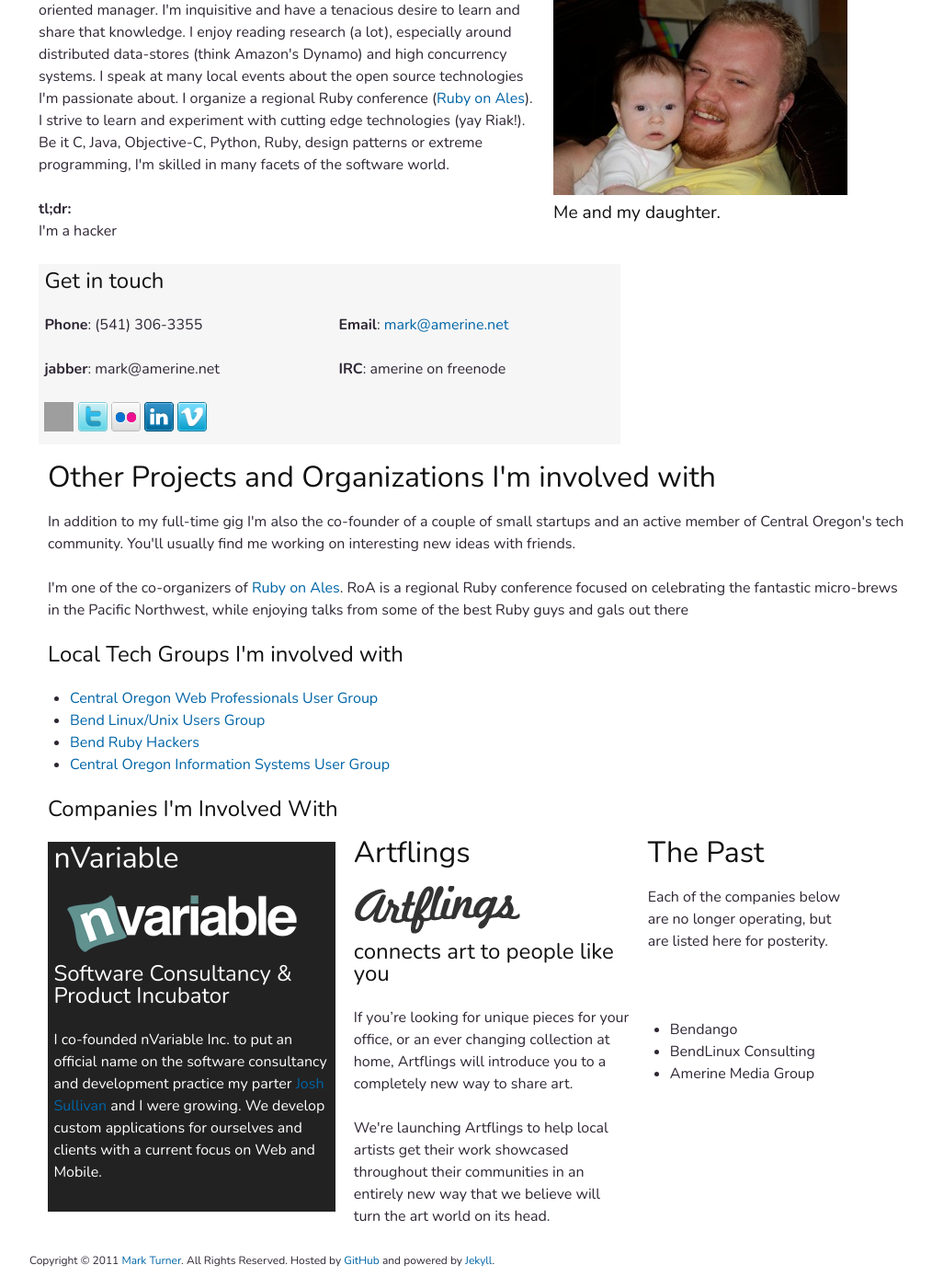
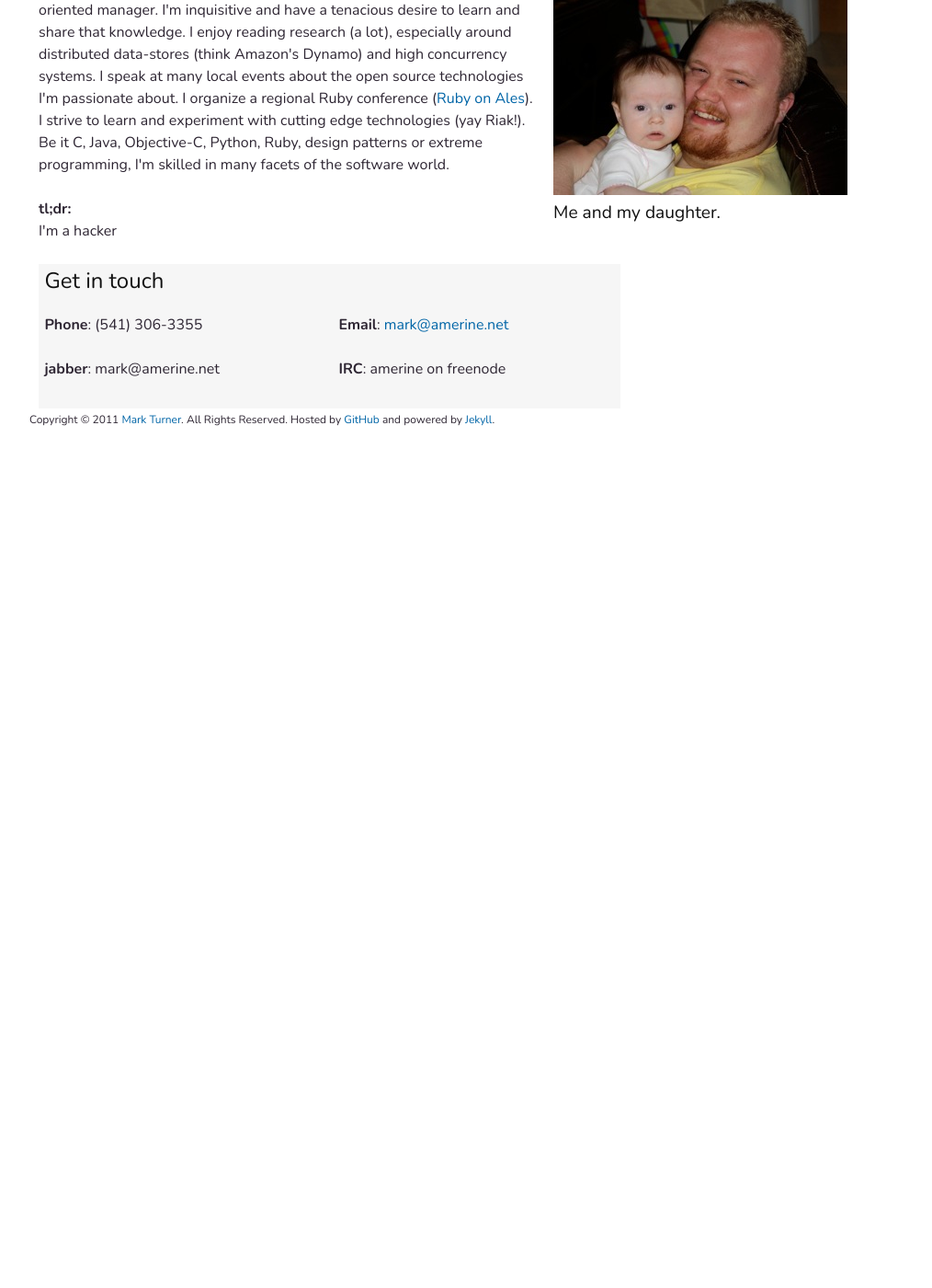
Before and after one commit to amerine/amerine.github.com, a Jekyll site: the page built from about.html, in a window 1280 px wide and 1400 px high, scrolled down 154 px. Shown: the whole window at 92% size, without its empty margins (128-1142 px from the left). Built offline with Jekyll 4.4.1, drawn with Linux system fonts in a browser that asks for light colours; comment, search, counter and statistics services are not loaded; after the commit the page ends 900 px from its top, so only the background shows below that; grey boxes are pictures that could not be loaded.

Commit message:
Clean up

```diff
--- a/about.html
+++ b/about.html
@@ -13,7 +13,7 @@
   <br/>
   <div class="grid_5 omega">
     <div class="contents">
-      <img src="/images/mark-eris1.jpg" />
+      <img alt="Mark & Eris Turner" src="/images/mark-eris1.jpg" />
       <div class="title"><h4>Me and my daughter.</h4></div>
     </div>
   </div>
@@ -37,73 +37,6 @@
       </div>
       <br />
       <div class="clear"></div>
-
-      <div class="icons">
-        <a rel="me" href="https://plus.google.com/107616016548956737361">
-          <img src="http://www.google.com/images/icons/ui/gprofile_button-32.png" width="32" height="32">
-        </a>
-        <a rel="me" href="http://twitter.com/amerine" class="social"><img src="/images/social_icon_twitter.png" /></a>
-        <a rel="me" href="http://www.flickr.com/photos/mark_turner/" class="social"><img src="/images/social_icon_flickr.png" /></a>
-        <a rel="me" href="http://www.linkedin.com/in/markaturner" class="social"><img src="/images/social_icon_linkedin.png" /></a>
-        <a rel="me" href="http://vimeo.com/amerine" class="social"><img src="/images/social_icon_vimeo.png" /></a>
-        <div class="clear"></div>
-      </div>
-    </div>
-  </div>
-
-  <div class="clear"></div>
-  <br/>
-
-  <div class="grid_12 elements">
-    <h2>Other Projects and Organizations I'm involved with</h2>
-    <p>In addition to my full-time gig I'm also the co-founder of a couple of small startups and an active member of Central Oregon's tech community. You'll usually find me working on interesting new ideas with friends.</p>
-    <p>I'm one of the co-organizers of <a href="http://ruby.onales.com">Ruby on Ales</a>. RoA is a regional Ruby conference focused on celebrating the fantastic micro-brews in the Pacific Northwest, while enjoying talks from some of the best Ruby guys and gals out there</p>
-    <h3>Local Tech Groups I'm involved with</h3>
-    <ul>
-      <li><a href="http://cowpu.org">Central Oregon Web Professionals User Group</a></li>
-      <li><a href="http://bendug.org">Bend Linux/Unix Users Group</a></li>
-      <li><a href="http://bendrb.com">Bend Ruby Hackers</a></li>
-      <li><a href="http://www.coisug.info/">Central Oregon Information Systems User Group</a></li>
-    </ul>
-  </div>
-
-  <div class="grid_12">
-    <h3>Companies I'm Involved With</h3>
-    <div class="grid_4 alpha black">
-      <div class="contents">
-        <div class="white_title"><h2>nVariable</h2></div>
-        <img src="/images/nvariable.png" alt="nvariable logo"/>
-        <h3>Software Consultancy &amp; Product Incubator</h3>
-        <p>I co-founded nVariable Inc. to put an official name on the software consultancy and development practice my parter <a href="http://dipperstove.com">Josh Sullivan</a> and I were growing. We develop custom
-          applications for ourselves and clients with a current focus on Web and Mobile.
-        </p>
-      </div>
-    </div>
-
-    <div class="grid_4">
-      <div class="contents">
-        <div class="title"><h2>Artflings</h2></div>
-        <img src="/images/artflings_logo.png" alt="artflings logo" />
-        <h3>connects art to people like you</h3>
-        <p>
-          If you’re looking for unique pieces for your office, or an ever changing collection at home, Artflings will introduce you to a completely new way to share art.
-          <br /><br />
-          We're launching Artflings to help local artists get their work showcased throughout their communities in an entirely new way that we believe will turn the art world on its head.
-        </p>
-      </div>
-    </div>
-
-    <div class="grid_3 omega">
-      <div class="contents">
-        <div class="title"><h2>The Past</h2></div>
-        <p>Each of the companies below are no longer operating, but are listed here for posterity.</p>
-        <br /><br />
-        <ul>
-          <li>Bendango</li>
-          <li>BendLinux Consulting</li>
-          <li>Amerine Media Group</li>
-        </ul>
-      </div>
     </div>
   </div>
 </section>
--- a/blog.html
+++ b/blog.html
@@ -9,7 +9,6 @@
 
 <section class="blog grid_12 alpha omega">
   <div id="posts">
-
 
     {% for post in site.posts %}
     {% if forloop.index < page.full_posts %}
@@ -32,6 +31,5 @@
     </div>
   </div>
 
-
   <div class="clear"></div>
 </section>
```
